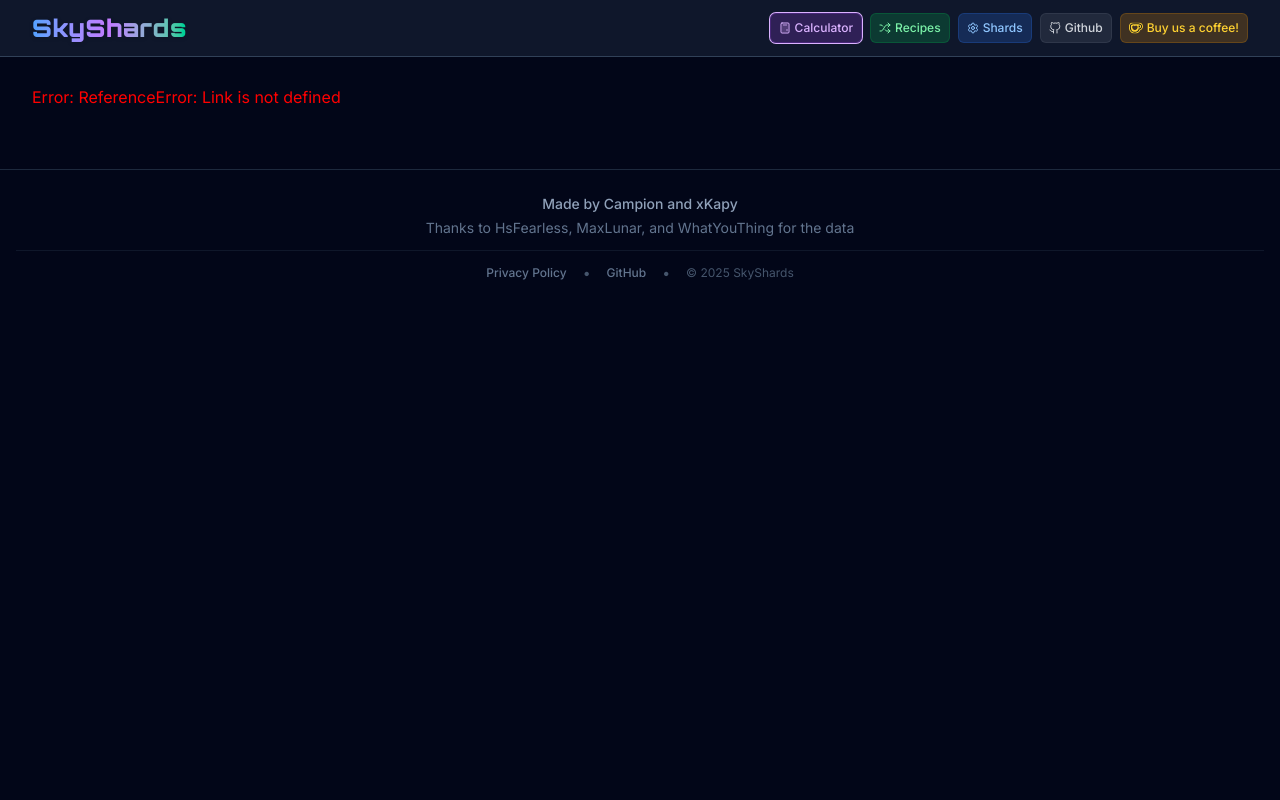
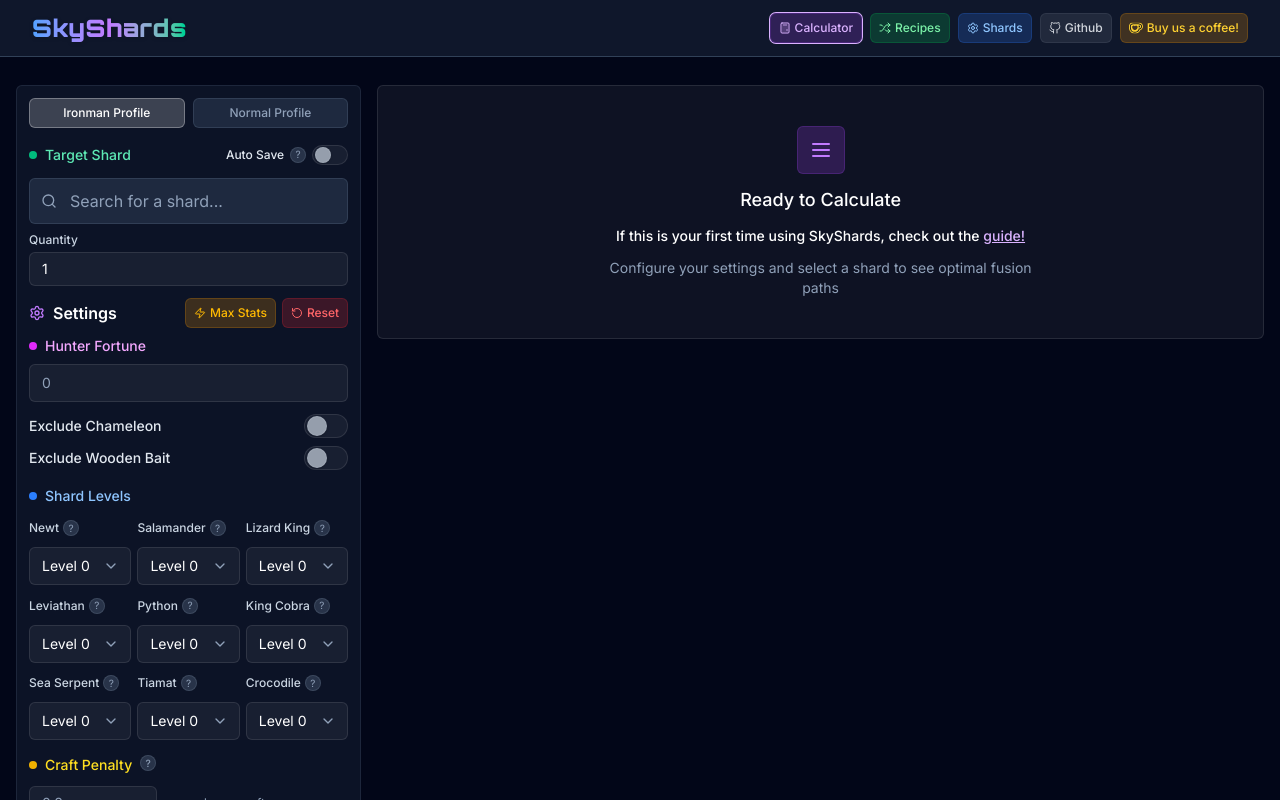
Before and after one commit to Campionnn/SkyShards, a React (Vite) app: page / in a window 1280 px wide. Shown: the top 800 px of the page. Built offline with nearby package versions, Linux system fonts and the light colour scheme.

Commit message:
Revert "add to calculator page"
This reverts commit 243ea94905539aae8baa1898f296460286b8f9ba.

# Conflicts:
#	src/pages/CalculatorPage.tsx

```diff
--- a/src/pages/CalculatorPage.tsx
+++ b/src/pages/CalculatorPage.tsx
@@ -225,7 +225,7 @@ const CalculatorPageContent: React.FC = () => {
                   <Menu className="w-6 h-6 text-purple-400" />
                 </div>
                 <h3 className="text-lg font-medium text-white">Ready to Calculate</h3>
-                <h5 className="text-sm font-medium text-white">If this is your first time using SkyShards, check out the <Link to="/guide" className="underline text-purple-300 hover:text-purple-200">guide!</Link></h5>
+                <h5 className="text-sm font-medium text-white">If this is your first time using SkyShards, check out the <a href="/guide" className="underline text-purple-300 hover:text-purple-200">guide!</a></h5>
                 <p className="text-slate-400 text-sm mt-1">Configure your settings and select a shard to see optimal fusion paths</p>
               </div>
             </div>
```
